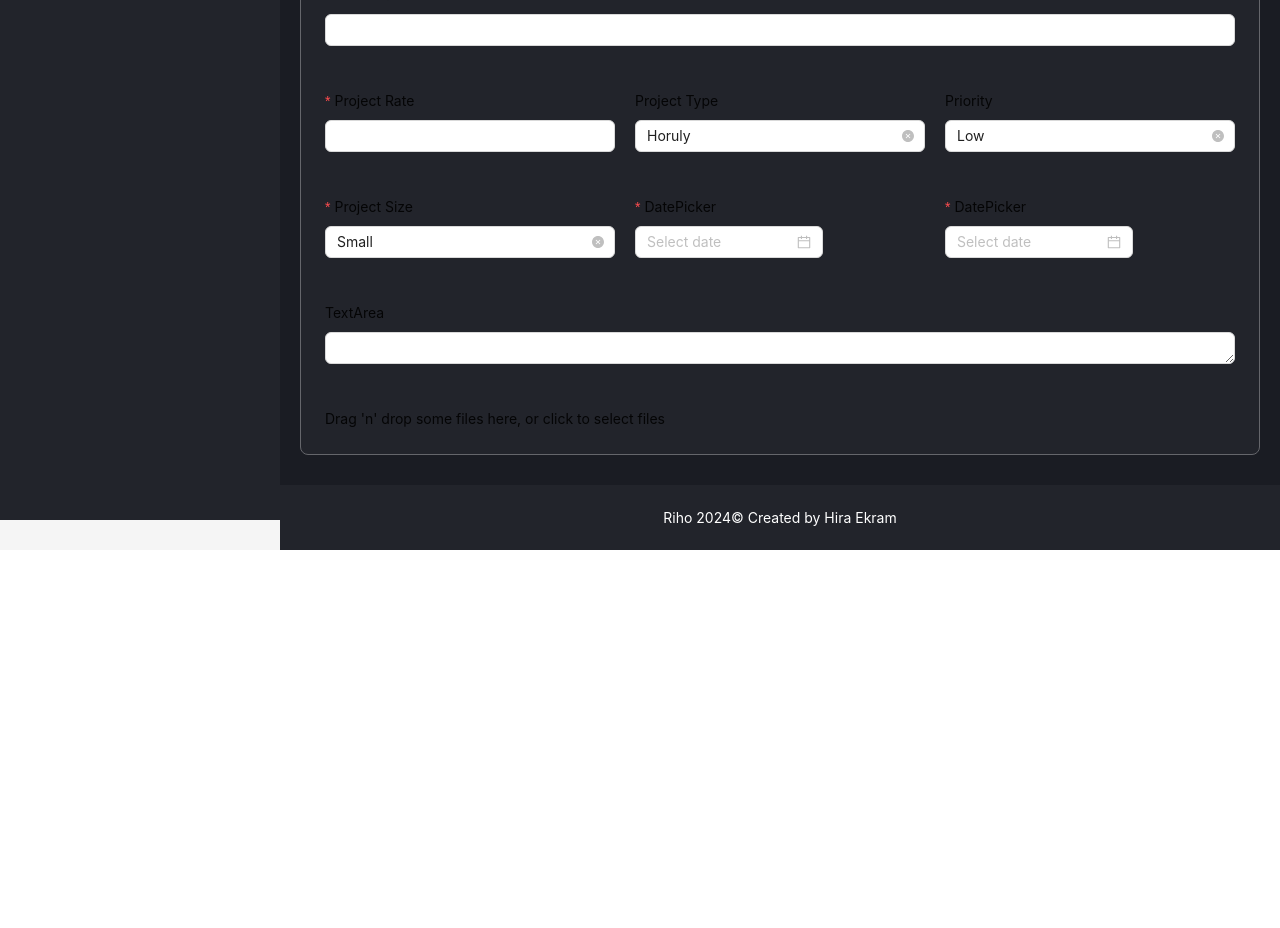
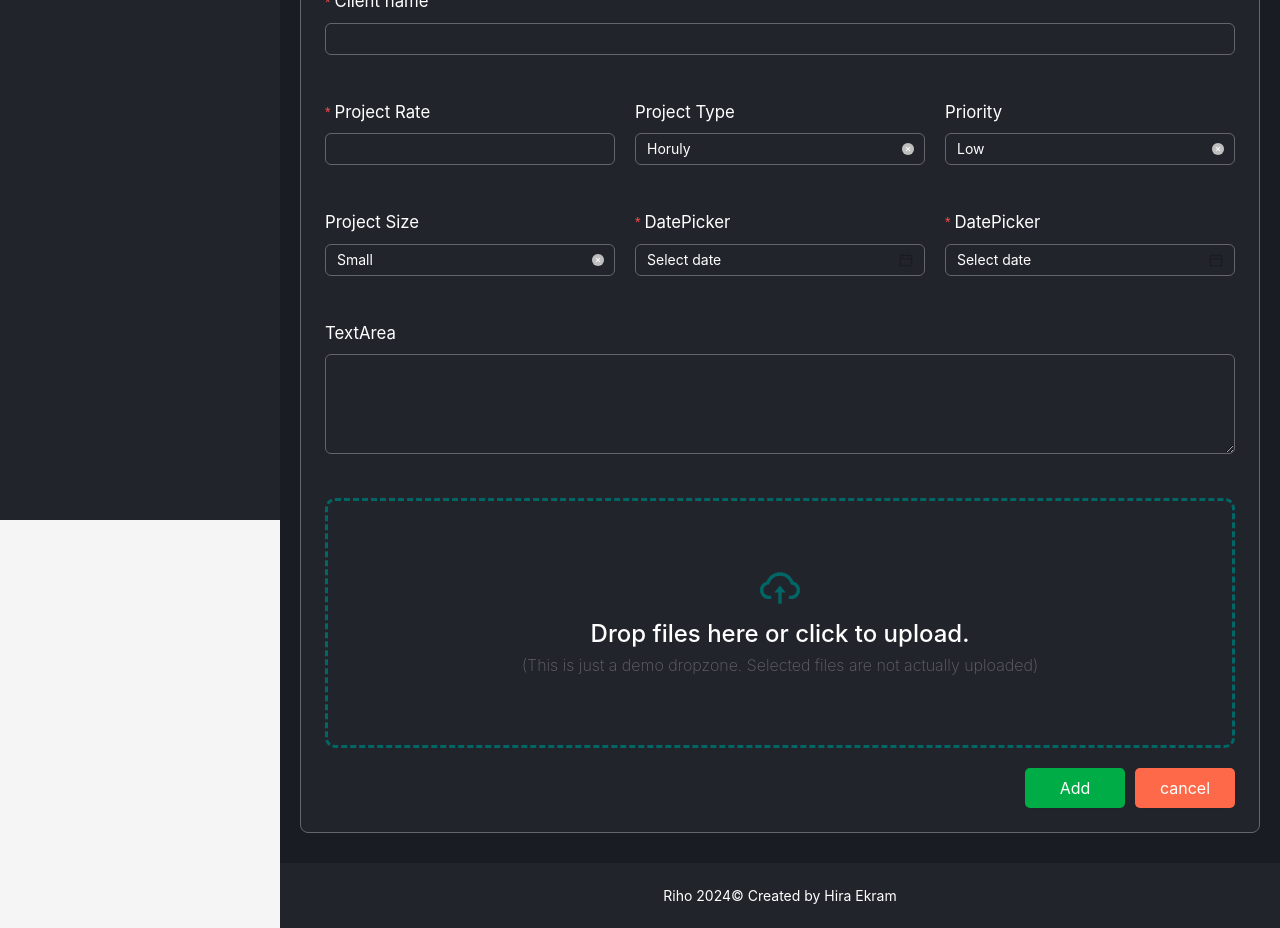
Before and after one commit to hiraekram10/Dahboard-Antd, a React (Vite) app: page /projects/create in a window 1280 px wide. Shown: the part 280-1208 px from the top of the page. Before the commit the page ends 830 px from the top, so only its background shows below. Built offline with nearby package versions, Linux system fonts and the light colour scheme.

Commit message:
projectsection end

```diff
--- a/package.json
+++ b/package.json
@@ -19,6 +19,7 @@
     "react-dropzone": "^14.3.5",
     "react-icons": "^5.4.0",
     "react-router-dom": "^7.1.1",
+    "react-rte": "^0.16.5",
     "tailwindcss": "^4.0.0"
   },
   "devDependencies": {
--- a/src/Components/FileUpload.jsx
+++ b/src/Components/FileUpload.jsx
@@ -1,15 +1,18 @@
 import React from 'react'
 import {useDropzone} from 'react-dropzone'
+import {CloudUploadOutlined} from '@ant-design/icons'
 
-function MyDropzone() {
+function MyDropzone({className}) {
   const {getRootProps, getInputProps} = useDropzone()
   // console.log(getRootProps);
 
 
   return (
-    <div {...getRootProps()}>
+    <div className={className} {...getRootProps()}>
       <input {...getInputProps()} />
-      <p>Drag 'n' drop some files here, or click to select files</p>
+      <div><CloudUploadOutlined /></div>
+      <h1>Drop files here or click to upload.</h1>
+      <p>(This is just a demo dropzone. Selected files are not actually uploaded)</p>
     </div>
   )
 }
--- a/src/Components/ProjectAddForm.jsx
+++ b/src/Components/ProjectAddForm.jsx
@@ -2,6 +2,8 @@ import { Row ,Col,Form,Input,Select,DatePicker,} from 'antd'
 import MyDropzone from './FileUpload'
 
 import React from 'react'
+import Redbtn from './btn/Redbtn';
+
 
 const { Option } = Select;
 const { TextArea } = Input;
@@ -11,24 +13,24 @@ const ProjectAddForm = () => {
     <Row gutter={[20,20]}>
 
       <Col xs={24} sm={24} md={24} lg={24} xl={24}>
-      <Form.Item  layout="vertical" name="Project Title" label="Project Title" rules={[{ required: true }]}>
-        <Input />
+      <Form.Item className='itemform'  layout="vertical" name="Project Title" label="Project Title" rules={[{ required: true }]}>
+        <Input className="projInp"/>
       </Form.Item>
 
       </Col>
       <Col xs={24} sm={24} md={24} lg={24} xl={24}>
-      <Form.Item  layout="vertical" name="Client name" label="Client name" rules={[{ required: true }]}>
-        <Input />
+      <Form.Item  className='itemform' layout="vertical" name="Client name" label="Client name" rules={[{ required: true }]}>
+        <Input className="projInp"/>
         </Form.Item>
       </Col>
       <Col xs={24} sm={24} md={12} lg={8} xl={8}>
-      <Form.Item  layout="vertical" name="Project Rate" label="Project Rate" rules={[{ required: true }]}>
-        <Input />
+      <Form.Item  className='itemform' layout="vertical" name="Project Rate" label="Project Rate" rules={[{ required: true }]}>
+        <Input className="projInp"/>
         </Form.Item>
 
       </Col>
       <Col  xs={24} sm={24} md={12} lg={8} xl={8}>
-      <Form.Item  layout="vertical" name="Project Type" label="Project Type" >
+      <Form.Item  className='itemform' layout="vertical" name="Project Type" label="Project Type" >
         <Select
          defaultValue='horly'
           // placeholder="Horly"
@@ -41,7 +43,7 @@ const ProjectAddForm = () => {
         </Select>
       </Form.Item></Col>
       <Col  xs={24} sm={24} md={12} lg={8} xl={8}>
-      <Form.Item  layout="vertical" name="Priority" label="Priority" >
+      <Form.Item  className='itemform' layout="vertical" name="Priority" label="Priority" >
         <Select
 
            defaultValue='Low'
@@ -55,20 +57,21 @@ const ProjectAddForm = () => {
       </Form.Item>
       </Col>
       <Col xs={24} sm={24} md={12} lg={8} xl={8}>
-      <Form.Item  layout="vertical" name="Project Size" label="Project Size" rules={[{ required: true }]}>
+      <Form.Item  className='itemform' layout="vertical" name="Project size" label="Project Size" >
         <Select
 
-         defaultValue='Small'
+           defaultValue='Small'
           allowClear
         >
           <Option value="Small">Small</Option>
+          <Option value="Big">Big</Option>
           <Option value="Medium">Medium</Option>
-          <Option value="Big">Big</Option>
+
         </Select>
-      </Form.Item>
+        </Form.Item>
       </Col>
       <Col xs={24} sm={24} md={12} lg={8} xl={8}>
-      <Form.Item
+      <Form.Item className='itemform'
        layout="vertical"
         label="DatePicker"
         name="DatePicker"
@@ -79,12 +82,12 @@ const ProjectAddForm = () => {
           },
         ]}
       >
-        <DatePicker />
+        <DatePicker className="projInp"/>
       </Form.Item>
 
       </Col>
       <Col xs={24} sm={24} md={12} lg={8} xl={8}>
-      <Form.Item
+      <Form.Item className='itemform'
       layout="vertical"
         label="DatePicker"
         name="DatePicker"
@@ -95,15 +98,21 @@ const ProjectAddForm = () => {
           },
         ]}
       >
-        <DatePicker />
+        <DatePicker className="projInp"/>
       </Form.Item></Col>
       <Col xs={24} sm={24} md={24} lg={24} xl={24}>
-      <Form.Item  layout="vertical" label="TextArea">
-          <TextArea rows={1} />
+      <Form.Item className='itemform'  layout="vertical" label="TextArea">
+          <TextArea rows={1} className="projInp textarea"/>
         </Form.Item>
       </Col>
       <Col xs={24} sm={24} md={24} lg={24} xl={24}>
-  <MyDropzone/>
+      <div className='Proj-dropzone'>
+  <MyDropzone className={'proj-drop'}/>
+  </div>
+      </Col>
+      <Col xs={24} sm={24} md={24} lg={24} xl={24} className='proj-btnsec'>
+     <Redbtn title={'Add'} themeclass={'grbtn'}/>
+      <Redbtn title={'cancel'} themeclass={'Rbtn'}/>
       </Col>
 
     </Row>
--- /dev/null
+++ b/src/Components/btn/Redbtn.jsx
@@ -0,0 +1,12 @@
+import React from 'react'
+import { Button, } from 'antd';
+import './btn.css'
+const Redbtn = ({title,themeclass}) => {
+  return (
+    <Button className={themeclass} size={'large'}>
+    {title}
+  </Button>
+  )
+}
+
+export default Redbtn
--- /dev/null
+++ b/src/Components/btn/btn.css
@@ -0,0 +1,33 @@
+.Rbtn{
+
+        background-color: #FE6A49 !important;
+        border-radius: 5px;
+        border: none;
+        padding:10px !important;
+        width: 250px;
+        color: #fff;
+        width: 100px;
+        /* font-size: 1.3em; */
+
+}
+.grbtn:hover{
+    color: #fff !important;
+    cursor: pointer;
+    transform: scale(1.1);
+    transition: 500ms ease;
+}
+.grbtn{
+    background-color: #00AC46 !important;
+    border-radius: 5px;
+    border: none;
+    padding:10px !important;
+    width: 250px;
+    color: #fff;
+    width: 100px;
+}
+.Rbtn:hover{
+    color: #fff !important;
+    cursor: pointer;
+    transform: scale(1.1);
+    transition: 500ms ease;
+}
--- a/src/Components/comp.css
+++ b/src/Components/comp.css
@@ -9,6 +9,12 @@
 }
 .ant-layout-header{
   border-bottom: 1px solid blue !important;
+}
+.ant-menu-item-selected{
+  background-color: transparent !important;
+}
+.ant-menu-sub{
+  background-color: transparent !important;
 }
 
 .header-start{
--- a/src/Pages/Css/project.css
+++ b/src/Pages/Css/project.css
@@ -160,4 +160,75 @@ width: 50%;
 
 .createPorj-main{
     /* background-color: #65666B; */
+    font-size: 20px;
 }
+.ant-form-item-label >label {
+    color:var(--text-white) !important;
+    font-size: 1.2em !important;
+}
+
+.projInp{
+    background-color: var(--grey-bg) !important;
+    color: var(--text-white);
+    border: 1pt solid #65666B;
+}
+.textarea{
+    height: 100px !important;
+}
+.ant-picker{
+    width: 100% !important;
+
+}
+.ant-picker input::placeholder {
+    color: white !important;
+}
+
+.projInp:focus {
+    background-color: var(--grey-bg);
+}
+.projInp:hover {
+    background-color: var(--grey-bg);
+}
+.ant-select-selector{
+    background-color: var(--grey-bg) !important;
+    color: var(--text-white) !important;
+    border: 1pt solid #65666B !important;
+}
+.Proj-dropzone{
+    /* background-color: yellow; */
+    height: 250px;
+    display: flex;
+
+}
+.proj-drop{
+    /* background-color: rgb(122, 22, 168); */
+    width: 100%;
+    height:100%;
+
+    display: flex;
+    flex-direction: column;
+    align-items: center;
+    justify-content: center;
+    border: 3px dashed #006666 ;
+    border-radius: 10px ;
+    font-size: 20px;
+}
+.proj-drop h1{
+    font-size: 1.2em;
+    font-weight: 500;
+    color: var(--text-white);
+}
+.proj-drop p {
+    font-size: 0.80em;
+    color: var(--text-grey);
+    font-weight: 200;
+}
+.proj-drop svg{
+    font-size:2em;
+    color: #006666;
+}
+.proj-btnsec{
+    display: flex;
+    justify-content: end;
+    gap: 10px;
+}
```
Also changed, not shown: 1 other file (tests, documents, lock files or other folders).
